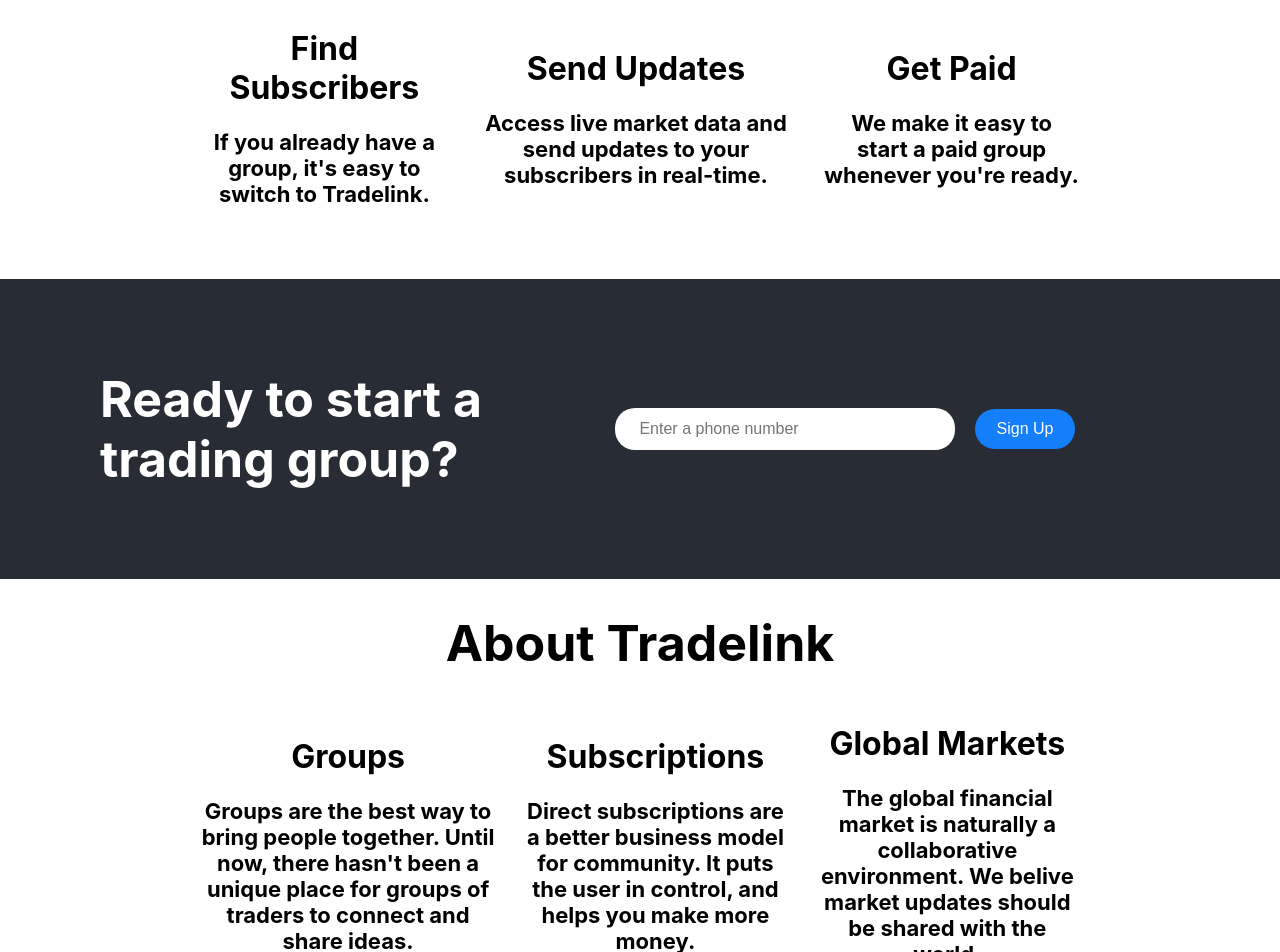
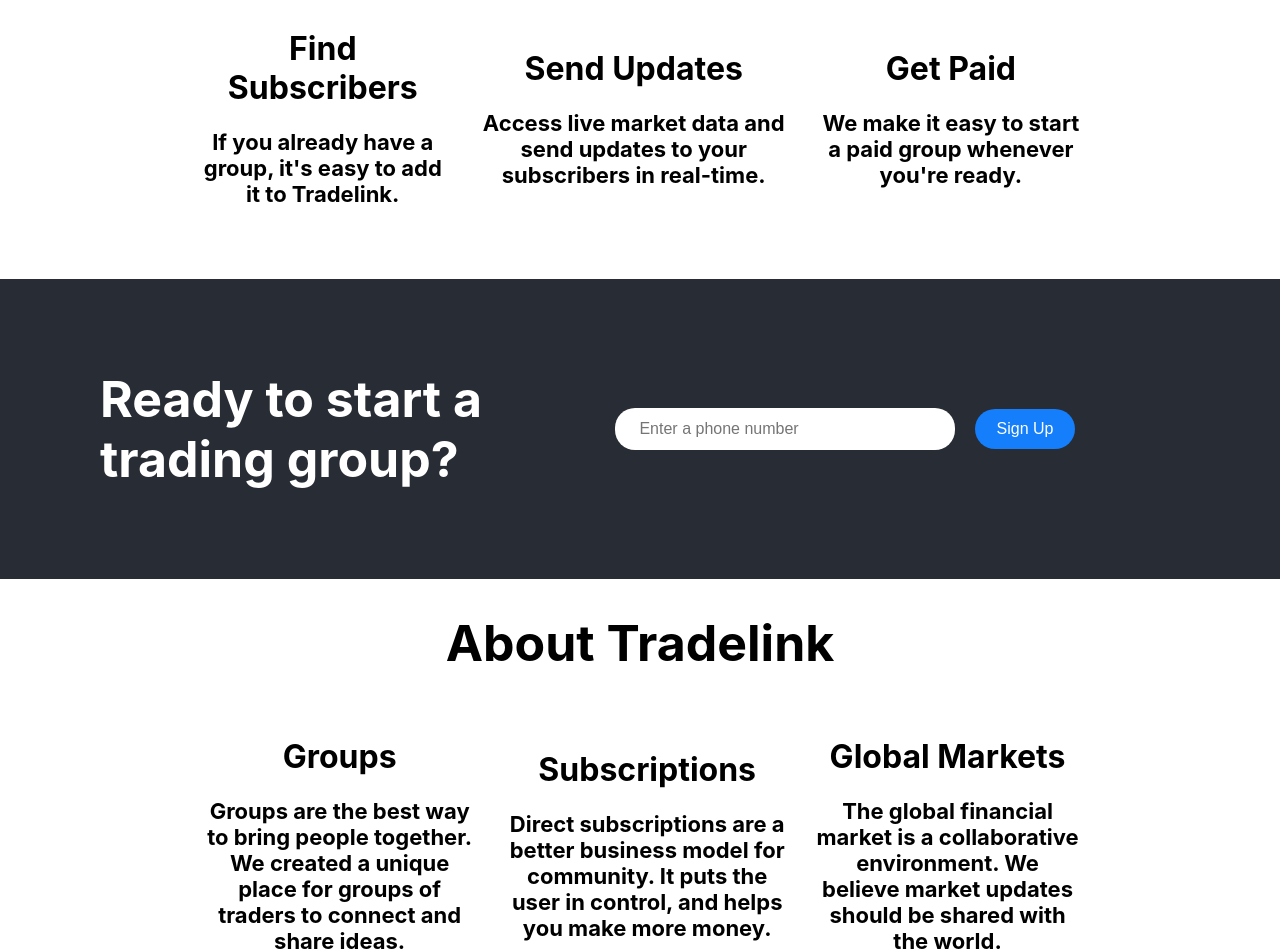
Before and after one commit to therobertc/tradelink-web, a React (Create React App) app: page / in a window 1280 px wide. Shown: the part 780-1732 px from the top of the page. Built offline with nearby package versions, Linux system fonts and the light colour scheme.

Commit message:
fixed text

```diff
--- a/src/App.js
+++ b/src/App.js
@@ -105,7 +105,7 @@
         <h1 style={{ textAlign: 'center' }}>
           Find Subscribers
             <p style={{ fontSize: 22 }}>
-            If you already have a group, it's easy to switch to Tradelink.
+            If you already have a group, it's easy to add it to Tradelink.
           </p>
         </h1>
 
@@ -148,7 +148,7 @@
         <h1 style={{ textAlign: 'center' }}>
           Groups
             <p style={{ fontSize: 22 }}>
-            Groups are the best way to bring people together. Until now, there hasn't been a unique place for groups of traders to connect and share ideas.
+            Groups are the best way to bring people together. We created a unique place for groups of traders to connect and share ideas.
           </p>
         </h1>
 
@@ -162,7 +162,7 @@
         <h1 style={{ textAlign: 'center' }}>
          Global Markets
           <p style={{ fontSize: 22 }}>
-            The global financial market is naturally a collaborative environment. We belive market updates should be shared with the world.
+            The global financial market is a collaborative environment. We believe market updates should be shared with the world.
           </p>
         </h1>
 
```
